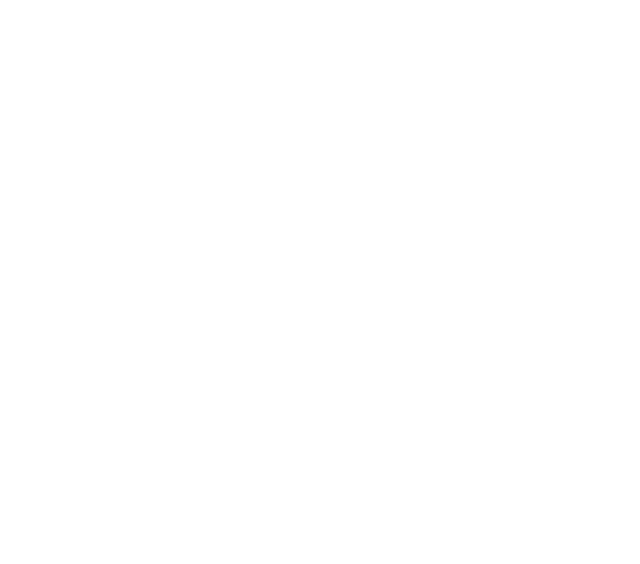
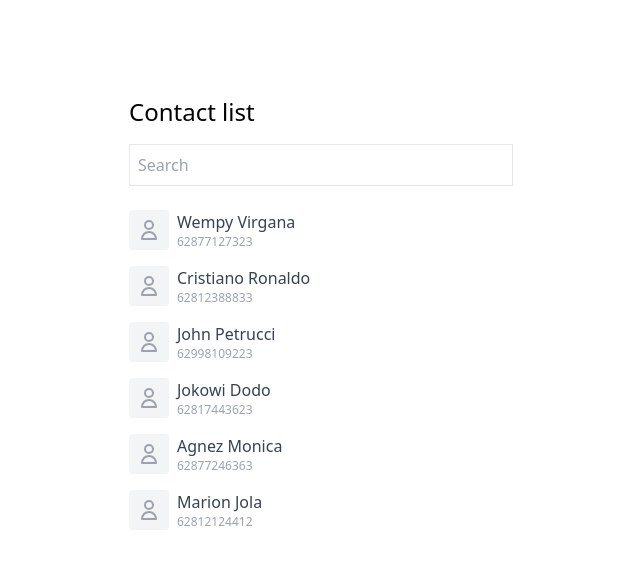
Before and after one commit to wempyv/live-search-filter, a plain HTML site: page index.html in a window 1280 px wide. Shown: the whole page, without its empty margins (319-959 px from the left). Drawn offline with nearby package versions, Linux system fonts and the light colour scheme.

Commit message:
first commit

```diff
--- a/index.html
+++ b/index.html
@@ -4,7 +4,21 @@
     <meta charset="UTF-8" />
     <meta http-equiv="X-UA-Compatible" content="IE=edge" />
     <meta name="viewport" content="width=device-width, initial-scale=1.0" />
-    <title>Document</title>
+    <script src="https://cdn.tailwindcss.com"></script>
+    <title>Contact list</title>
   </head>
-  <body></body>
+  <body>
+    <div class="flex flex-col justify-center mt-24 w-96 mx-auto">
+      <section class="header">
+        <h1 class="text-2xl">Contact list</h1>
+        <input
+          type="text"
+          placeholder="Search"
+          class="search-input border border-gray-200 p-2 my-4 w-full"
+        />
+      </section>
+      <section class="flex flex-col contact-list"></section>
+    </div>
+    <script src="/script.js"></script>
+  </body>
 </html>
--- /dev/null
+++ b/script.js
@@ -0,0 +1,76 @@
+const data = [
+  {
+    name: "Wempy Virgana",
+    phoneNumber: "62877127323",
+  },
+  {
+    name: "Cristiano Ronaldo",
+    phoneNumber: "62812388833",
+  },
+  {
+    name: "John Petrucci",
+    phoneNumber: "62998109223",
+  },
+  {
+    name: "Jokowi Dodo",
+    phoneNumber: "62817443623",
+  },
+  {
+    name: "Agnez Monica",
+    phoneNumber: "62877246363",
+  },
+  {
+    name: "Marion Jola",
+    phoneNumber: "62812124412",
+  },
+];
+
+const inputSearch = document.querySelector(".search-input");
+const contactList = document.querySelector(".contact-list");
+
+let search_term = "";
+
+const showList = () => {
+  contactList.innerHTML = "";
+
+  data
+    .filter((item) => {
+      return (
+        item.name.toLowerCase().includes(search_term) ||
+        item.phoneNumber.toLowerCase().includes(search_term)
+      );
+    })
+    .forEach((e) => {
+      const divContact = document.createElement("div");
+      divContact.className = "flex my-2";
+      divContact.innerHTML = `
+      <div class="avatar bg-gray-100 p-2 rounded">
+      <svg
+        xmlns="http://www.w3.org/2000/svg"
+        class="h-6 w-6 text-gray-400"
+        fill="none"
+        viewBox="0 0 24 24"
+        stroke="currentColor"
+      >
+        <path
+          stroke-linecap="round"
+          stroke-linejoin="round"
+          stroke-width="2"
+          d="M16 7a4 4 0 11-8 0 4 4 0 018 0zM12 14a7 7 0 00-7 7h14a7 7 0 00-7-7z"
+        />
+      </svg>
+    </div>
+    <div class="mx-2 contact-list">
+      <p class="name text-gray-700">${e.name}</p>
+      <p class="phone-number text-xs text-gray-400">${e.phoneNumber}</p>
+    </div>`;
+
+      contactList.appendChild(divContact);
+    });
+};
+showList();
+
+inputSearch.addEventListener("input", (e) => {
+  search_term = e.target.value.toLowerCase();
+  showList();
+});
```
Also changed, not shown: contactList.js (added, +30 -0 lines).
